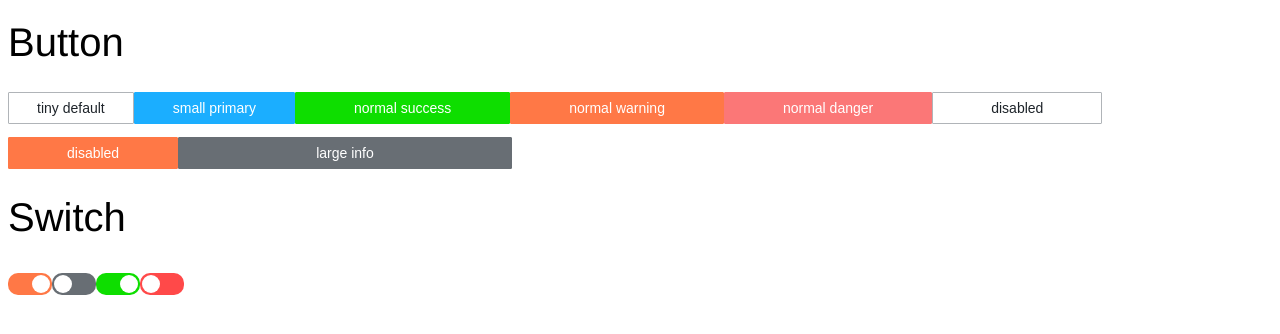
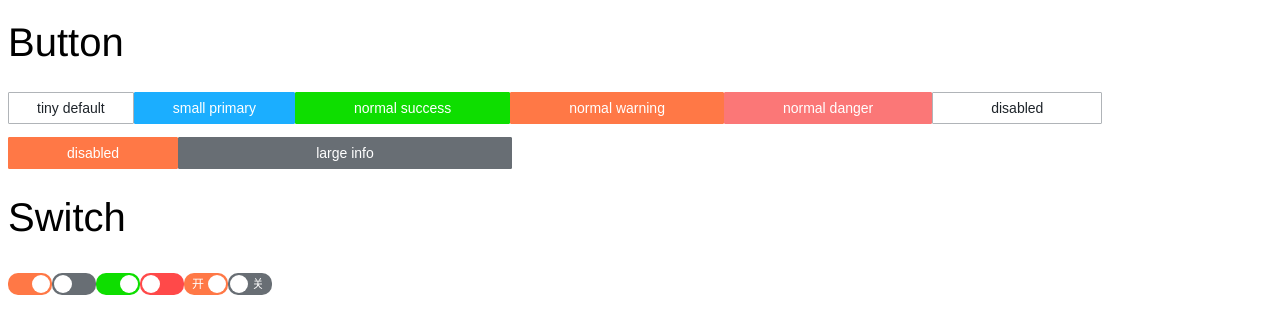
Before and after one commit to Nabufaces/lanlan-ui, a Vue app: page / in a window 1280 px wide. Shown: the top 334 px of the page. Built offline with nearby package versions, Linux system fonts and the light colour scheme.

Commit message:
lan-switch update

```diff
--- a/src/components/index.vue
+++ b/src/components/index.vue
@@ -17,6 +17,8 @@
       <lan-switch :switchType="false"></lan-switch>
       <lan-switch :switchType="true" activeColor="#0EDE00"></lan-switch>
       <lan-switch :switchType="false" inactiveColor="#FF4949"></lan-switch>
+      <lan-switch :switchType="true" onText="开" offText="关"></lan-switch>
+      <lan-switch :switchType="false" offText="关"></lan-switch>
     </div>
   </div>
 </template>
--- a/src/components/lan-switch/lan-switch.css
+++ b/src/components/lan-switch/lan-switch.css
@@ -39,3 +39,16 @@
   -o-transform: translateX(-22px);
   transform: translateX(-22px);
 }
+.lan-switch .onText,
+.lan-switch .offText {
+  position: absolute;
+  top: 5px;
+  font-size: 12px;
+  line-height: 1;
+}
+.lan-switch .onText {
+  left: 8px;
+}
+.lan-switch .offText {
+  right: 8px;
+}
--- a/src/components/lan-switch/lan-switch.less
+++ b/src/components/lan-switch/lan-switch.less
@@ -37,4 +37,16 @@
     -o-transform: translateX(-22px);
     transform: translateX(-22px);
   }
+  .onText, .offText{
+    position: absolute;
+    top: 5px;
+    font-size: 12px;
+    line-height: 1;
+  }
+  .onText {
+    left: 8px;
+  }
+  .offText {
+    right: 8px;
+  }
 }
--- a/src/components/lan-switch/lan-switch.vue
+++ b/src/components/lan-switch/lan-switch.vue
@@ -6,6 +6,8 @@
     @click="change">
     <span class="open"
       :class="{close: !state}"></span>
+    <span class="onText" v-if="state && onText">{{onText}}</span>
+    <span class="offText" v-else-if="!state && offText">{{offText}}</span>
   </span>
 </template>
 
@@ -18,7 +20,9 @@
         required: true
       },
       activeColor: String,
-      inactiveColor: String
+      inactiveColor: String,
+      onText: String,
+      offText: String
     },
     data(){
       return {
```
Also changed, not shown: 2 other files (tests, documents, lock files or other folders).
